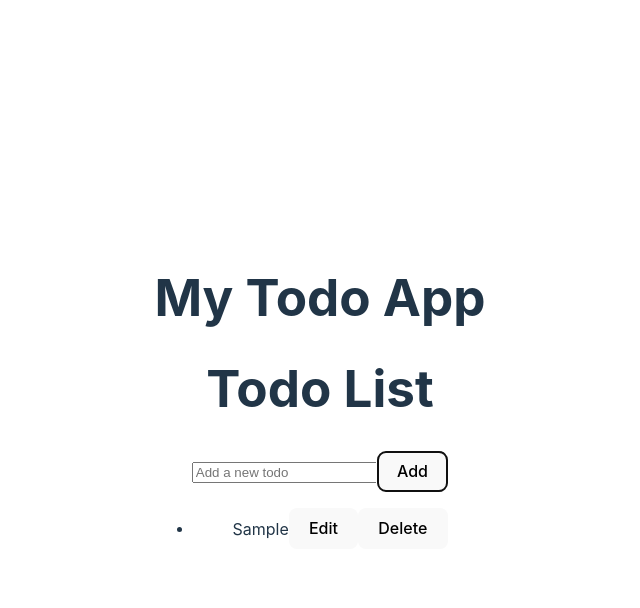
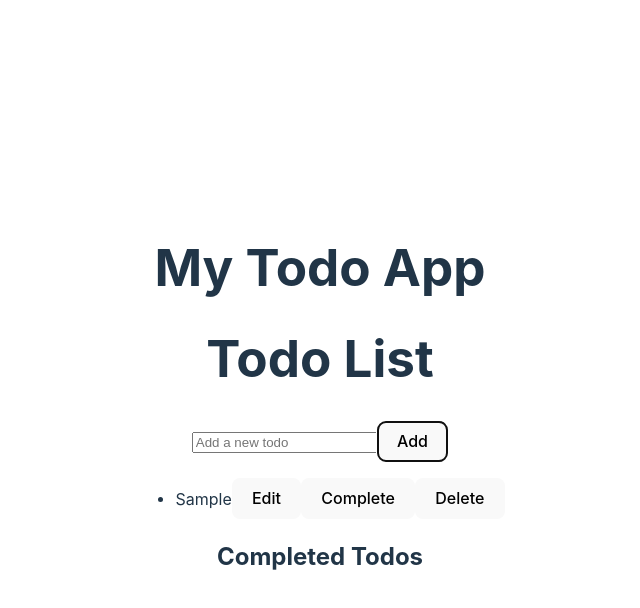
Before and after one commit to Erica-Ku/TodoList, a React (Vite) app: page / in a window 1280 px wide. Both pictures are taken after typing "Sample" into the empty fields and a click on the button "Add". Shown: the top 608 px of the page, without its empty margins (320-960 px from the left). Built offline with nearby package versions, Linux system fonts and the light colour scheme; the HTML template or start-up script is replaced by a standard one.

Commit message:
완료 기능 구현

```diff
--- /dev/null
+++ b/src/components/CompletedTodos.jsx
@@ -0,0 +1,21 @@
+const CompletedTodos = ({ completedTodos, deleteTodo }) => {
+    const handleDelete = id => {
+      deleteTodo(id);
+    };
+
+    return (
+      <div>
+        <h2>Completed Todos</h2>
+        <ul>
+          {completedTodos.map(todo => (
+            <li key={todo.id}>
+              <span>{todo.text}</span>
+              <button onClick={() => handleDelete(todo.id)}>Delete</button>
+            </li>
+          ))}
+        </ul>
+      </div>
+    );
+  };
+
+export default CompletedTodos;
--- a/src/components/TodoList.jsx
+++ b/src/components/TodoList.jsx
@@ -1,8 +1,10 @@
 import { useState } from 'react';
+import CompletedTodos from './CompletedTodos';
 
 const TodoList = ({ todos, updateTodo, deleteTodo }) => {
   const [editingId, setEditingId] = useState(null);
   const [updatedText, setUpdatedText] = useState('');
+  const [inputText, setInputText] = useState('');
 
   const handleDelete = id => {
     deleteTodo(id);
@@ -11,11 +13,13 @@ const TodoList = ({ todos, updateTodo, deleteTodo }) => {
   const handleEdit = (id, text) => {
     setEditingId(id);
     setUpdatedText(text);
+    setInputText(text);
   };
 
   const handleCancelEdit = () => {
     setEditingId(null);
     setUpdatedText('');
+    setInputText('');
   };
 
   const handleUpdate = id => {
@@ -36,15 +40,29 @@ const TodoList = ({ todos, updateTodo, deleteTodo }) => {
     setUpdatedText(e.target.value);
   };
 
+  const handleComplete = id => {
+    const completedTodo = todos.find(todo => todo.id === id);
+    const updatedTodo = {
+      ...completedTodo,
+      completed: true,
+    };
+
+    updateTodo(updatedTodo);
+  };
+
+  const activeTodos = todos.filter(todo => !todo.completed);
+  const completedTodos = todos.filter(todo => todo.completed);
+
   return (
+    <div>
       <ul>
-      {todos.map(todo => (
-        <li key={todo.id}>
+        {activeTodos.map(todo => (
+          <li key={todo.id} className={editingId === todo.id ? 'editing' : ''}>
             {editingId === todo.id ? (
               <div>
                 <input
                   type="text"
-                value={updatedText}
+                  value={inputText}
                   onChange={handleInputChange}
                 />
                 <button onClick={() => handleUpdate(todo.id)}>Update</button>
@@ -52,16 +70,25 @@ const TodoList = ({ todos, updateTodo, deleteTodo }) => {
               </div>
             ) : (
               <div>
-              {todo.text}
+                <span>{todo.text}</span>
+                {!todo.completed && (
+                  <>
                     <button onClick={() => handleEdit(todo.id, todo.text)}>
                       Edit
                     </button>
+                    <button onClick={() => handleComplete(todo.id)}>
+                      Complete
+                    </button>
+                  </>
+                )}
                 <button onClick={() => handleDelete(todo.id)}>Delete</button>
               </div>
             )}
           </li>
         ))}
       </ul>
+      <CompletedTodos completedTodos={completedTodos} deleteTodo={deleteTodo} />
+    </div>
   );
 };
 
```
Also changed, not shown: 1 other file (tests, documents, lock files or other folders). Lines whose indentation alone changed are shown as unchanged.
